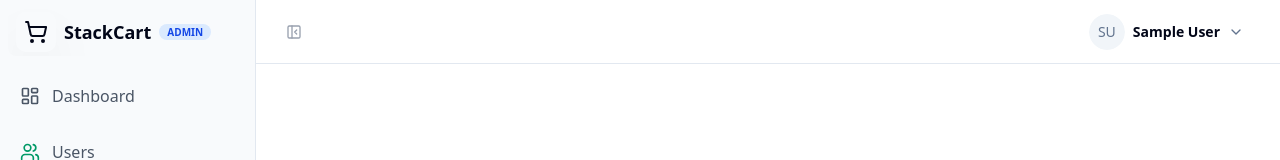
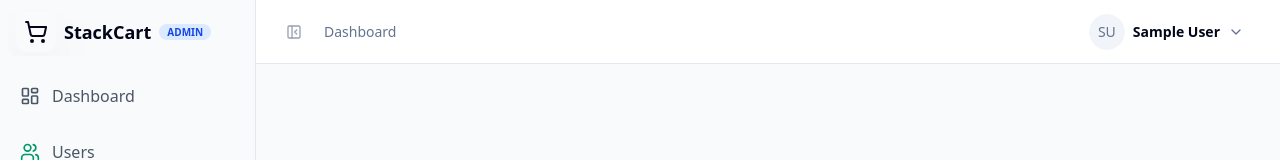
Before and after one commit to sonalghinaiya/mern-stackcart, a React (Vite) app in the folder admin/: page /admin in a window 1280 px wide. Shown: the top 160 px of the page. Built offline with nearby package versions, Linux system fonts and the light colour scheme; sample sign-in values are in the browser's storage.

Commit message:
feat: enhance AdminLayout with breadcrumb navigation and sticky header

```diff
--- a/admin/src/components/layout/AdminLayout.jsx
+++ b/admin/src/components/layout/AdminLayout.jsx
@@ -1,18 +1,61 @@
-import { Outlet } from "react-router-dom";
+import { Outlet, useLocation } from "react-router-dom";
 import { AppSidebar } from "../app-sidebar";
 import { SidebarInset, SidebarProvider, SidebarTrigger } from "../ui/sidebar";
 import { NavUser } from "../nav-user";
+import { Breadcrumb, BreadcrumbItem, BreadcrumbLink, BreadcrumbList, BreadcrumbPage, BreadcrumbSeparator } from "../ui/breadcrumb";
 
 function AdminLayout() {
+  const location = useLocation();
+
+  const pathnames = location.pathname.split("/").filter(Boolean);
   return (
     <SidebarProvider>
       <AppSidebar />
       <SidebarInset>
-        <header className="flex h-16 items-center justify-between border-b px-6 bg-white">
-          <SidebarTrigger />
-          <NavUser />
+        <header className="sticky top-0 z-30 flex h-16 items-center justify-between border-b bg-background/80 backdrop-blur px-6">
+          <div className="flex items-center gap-4">
+            <SidebarTrigger />
+
+            <Breadcrumb>
+              <BreadcrumbList>
+                <BreadcrumbItem>
+                  <BreadcrumbLink to="/admin/dashboard">
+                    Dashboard
+                  </BreadcrumbLink>
+                </BreadcrumbItem>
+
+                {pathnames.slice(1).map((name, index) => {
+                  const routeTo = "/" + pathnames.slice(0, index + 2).join("/");
+
+                  const isLast = index === pathnames.slice(1).length - 1;
+
+                  return (
+                    <div key={routeTo} className="flex items-center">
+                      <BreadcrumbSeparator />
+
+                      <BreadcrumbItem>
+                        {isLast ? (
+                          <BreadcrumbPage className="capitalize">
+                            {name}
+                          </BreadcrumbPage>
+                        ) : (
+                          <BreadcrumbLink to={routeTo} className="capitalize">
+                            {name}
+                          </BreadcrumbLink>
+                        )}
+                      </BreadcrumbItem>
+                    </div>
+                  );
+                })}
+              </BreadcrumbList>
+            </Breadcrumb>
+          </div>
+
+          <div className="flex items-center gap-4">
+            <NavUser />
+          </div>
         </header>
-        <main className="p-6">
+        <main className="p-6 bg-gray-50 min-h-screen">
           <Outlet />
         </main>
       </SidebarInset>
```
